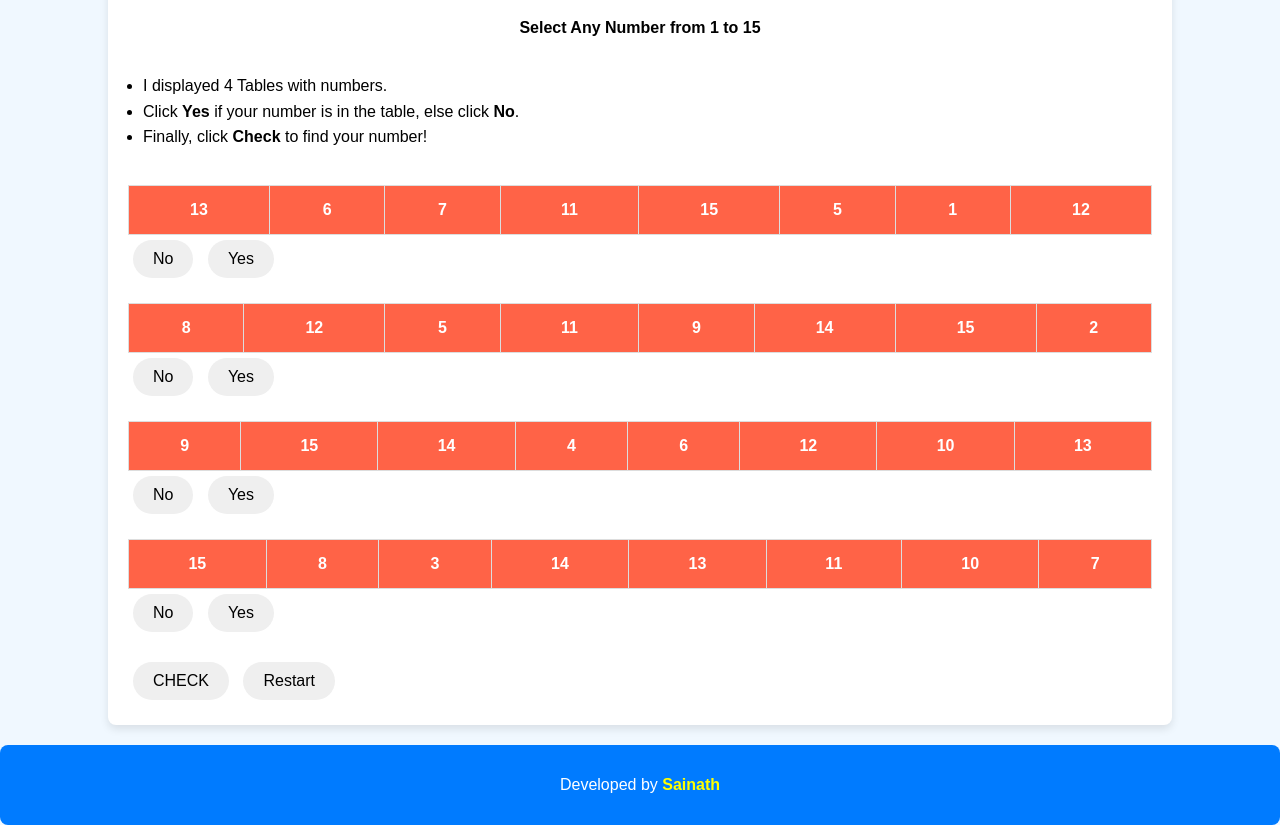
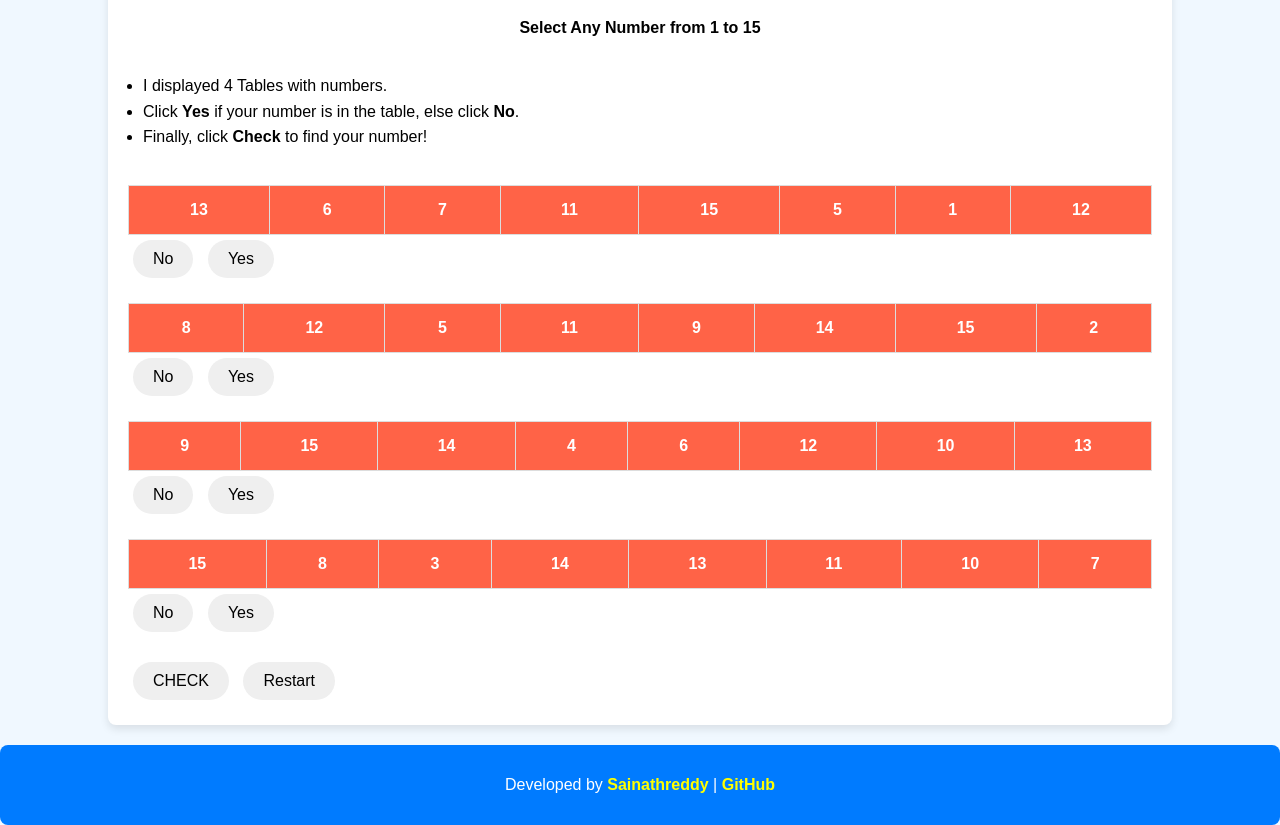
Before and after one commit to sainath-666/FindMyNumber_Game, a plain HTML site: page index.html in a window 1280 px wide. Shown: the part 131-956 px from the top of the page. Drawn offline with Linux system fonts and the light colour scheme.

Commit message:
added github button

```diff
--- a/index.html
+++ b/index.html
@@ -82,7 +82,9 @@
 
     <!-- Footer Section -->
     <footer>
-        <p>Developed by <a href="https://www.linkedin.com/in/sainath666" target="_blank">Sainath</a></p>
+        <p>Developed by
+            <a href="https://www.linkedin.com/in/sainath666" target="_blank" rel="noopener">Sainathreddy</a> |
+            <a href="https://github.com/sainath-666" target="_blank" rel="noopener">GitHub</a></p>
     </footer>
 
     <script src="script.js"></script>
```
